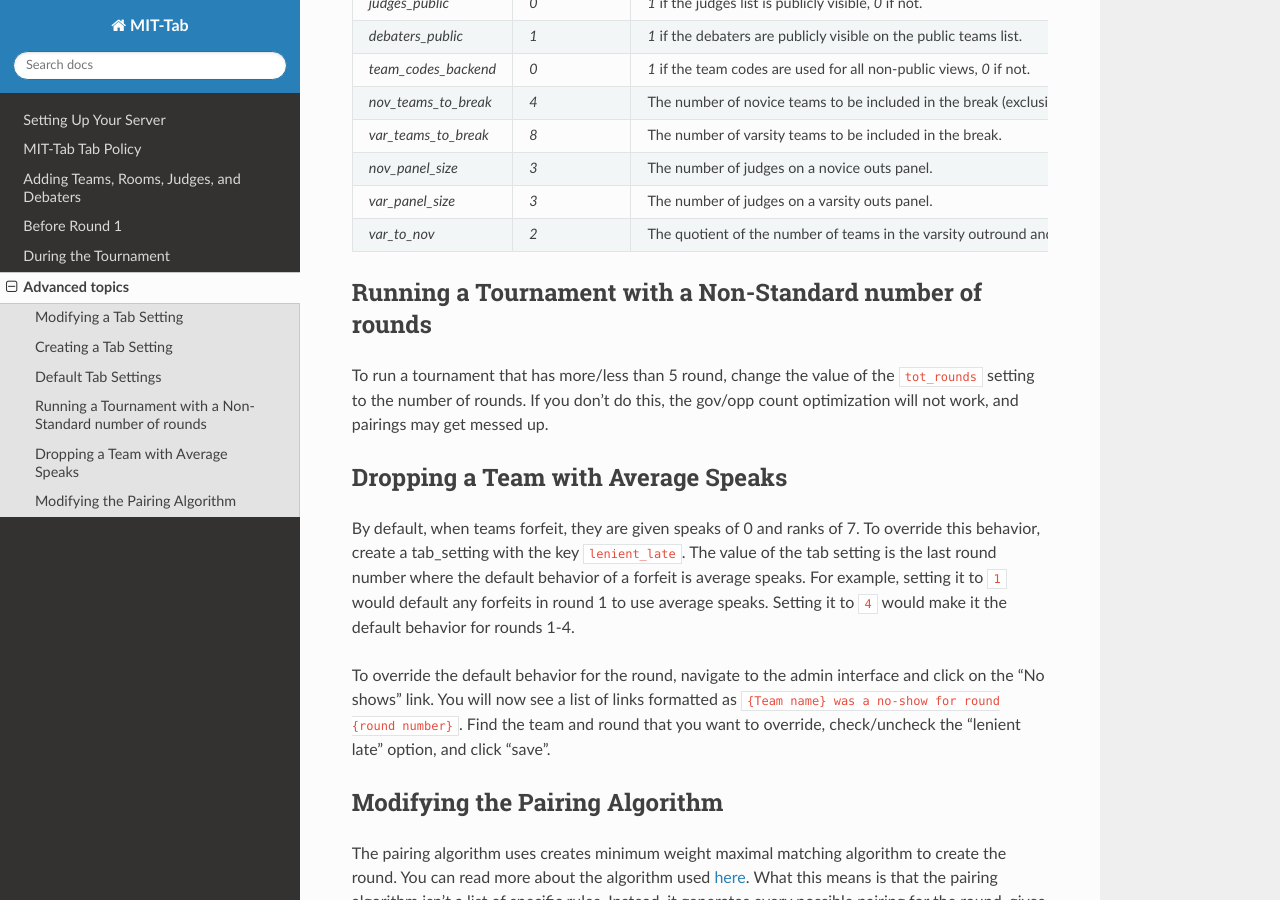
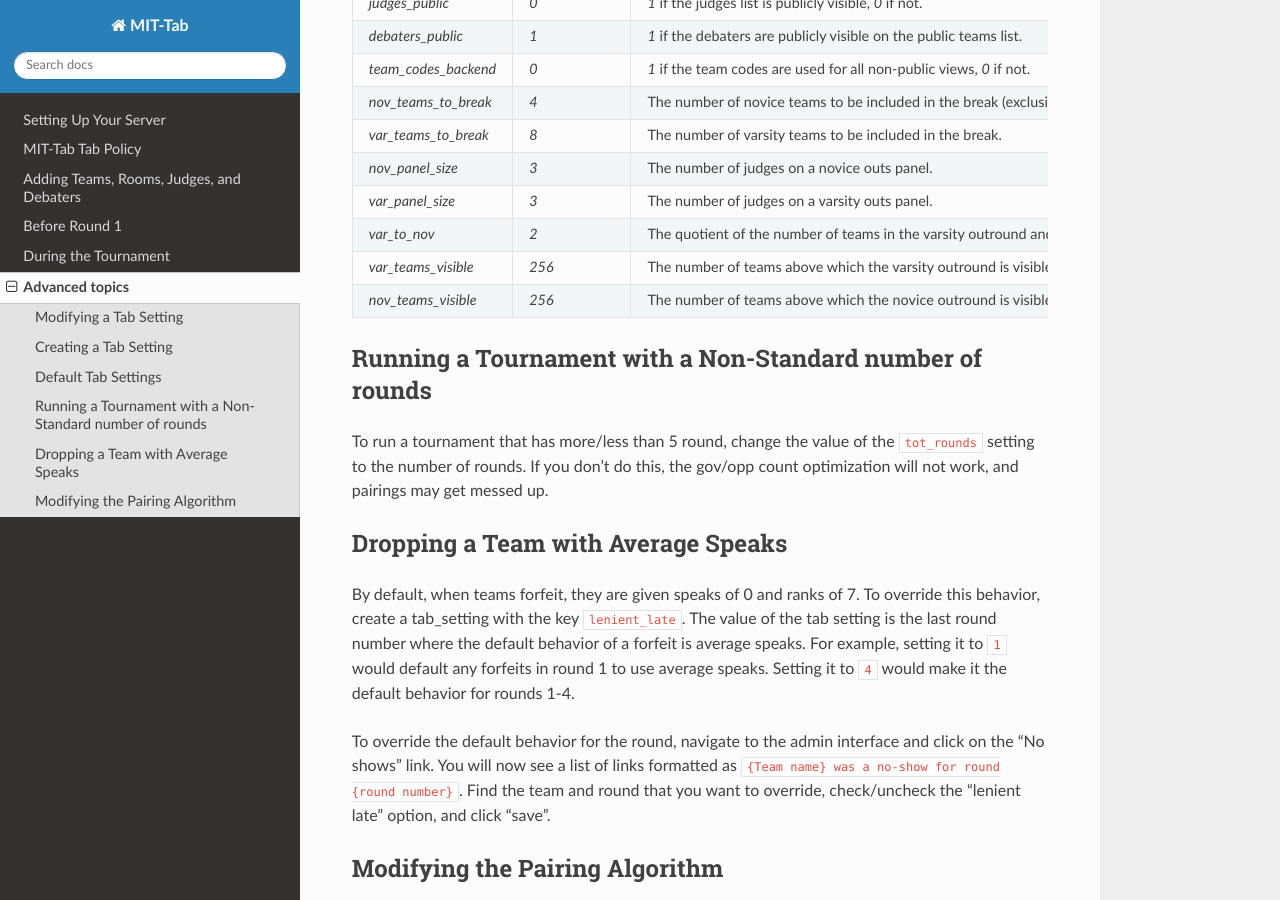
Before and after one commit to MIT-Tab/mit-tab, a Sphinx documentation site: the page built from docs/Advanced-Topics.md, in a window 1280 px wide and 900 px high, scrolled down 2041 px. Built offline with Sphinx 7.4.7 and the Read the Docs theme 2.0.0, drawn with Linux system fonts in a browser that asks for light colours.

Commit message:
Done advanced topics for visible pairings

````diff
--- a/docs/Advanced-Topics.md
+++ b/docs/Advanced-Topics.md
@@ -82,6 +82,10 @@ you created it
 +---------------------+---------------+------------------------------------------------------------------------------------------------------------------------------------------------------------------------------------------------------------------------------------------------------------------------------------------------------------------------------------------------------------------------+
 | `var_to_nov`        | `2`           | The quotient of the number of teams in the varsity outround and the number of teams in the novice outround that are happening concurrently.  ie, if varsity octofinals (16 teams) were happening at the same time as novice semifinals (4 teams), this value would be 4.  This is to prevent judges / rooms from being paired in to outrounds occuring at the same time|
 +---------------------+---------------+------------------------------------------------------------------------------------------------------------------------------------------------------------------------------------------------------------------------------------------------------------------------------------------------------------------------------------------------------------------------+
+| `var_teams_visible` | `256`         | The number of teams above which the varsity outround is visible.  For example, if it were 8, quarterfinals and above would be visible, if it were 4, semifinals and above would be visible.                                                                                                                                                                            |
++---------------------+---------------+------------------------------------------------------------------------------------------------------------------------------------------------------------------------------------------------------------------------------------------------------------------------------------------------------------------------------------------------------------------------+
+| `nov_teams_visible` | `256`         | The number of teams above which the novice outround is visible.  For example, if it were 8, quarterfinals and above would be visible, if it were 4, semifinals and above would be visible.                                                                                                                                                                             |
++---------------------+---------------+------------------------------------------------------------------------------------------------------------------------------------------------------------------------------------------------------------------------------------------------------------------------------------------------------------------------------------------------------------------------+
 ```
 
 Running a Tournament with a Non-Standard number of rounds
````
